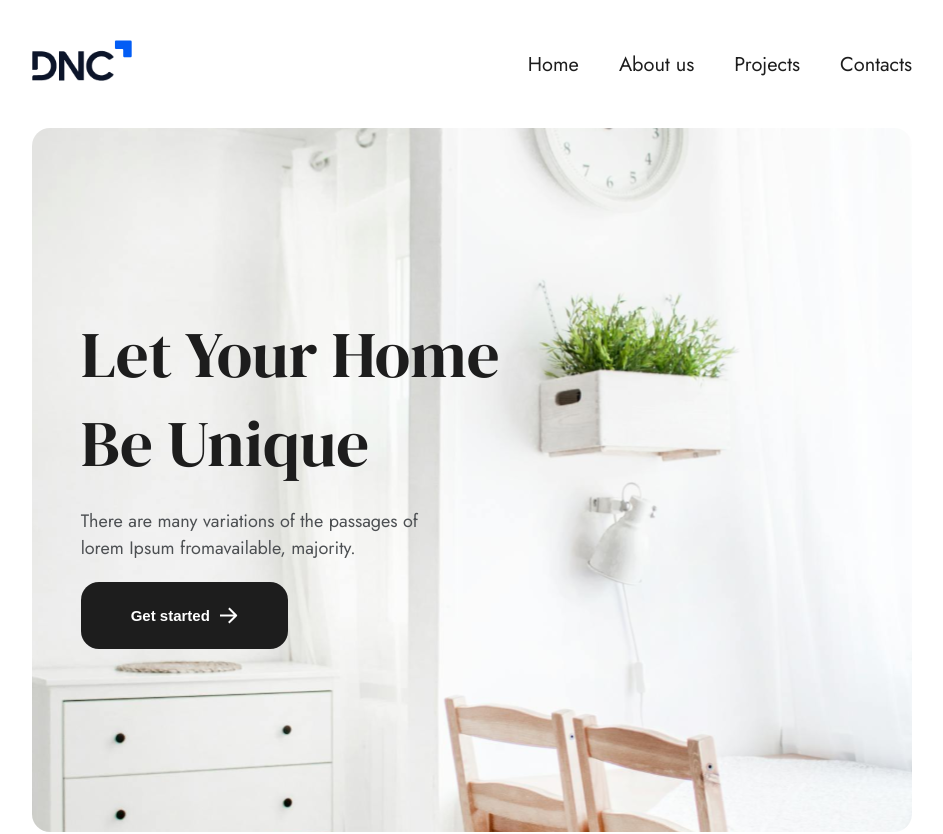
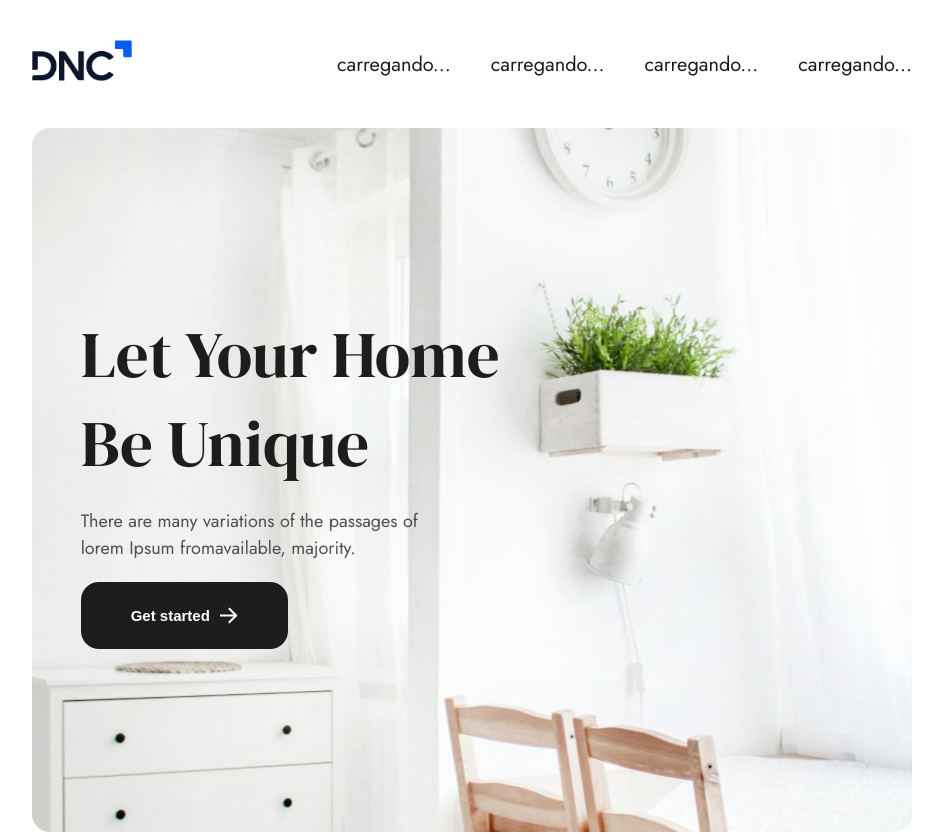
Before and after one commit to hashiraofcode/aprendendoReact, a React (Vite) app in the folder dnc-arq-valmir-neto/: page / in a window 1280 px wide. Shown: the top 834 px of the page, without its empty margins (168-1111 px from the left). Built offline with nearby package versions, Linux system fonts and the light colour scheme; no server answers.

Commit message:
context header concluido

```diff
--- a/dnc-arq-valmir-neto/src/components/Header/Header.jsx
+++ b/dnc-arq-valmir-neto/src/components/Header/Header.jsx
@@ -1,10 +1,25 @@
 import { Link } from 'react-router-dom'
-import { useState } from 'react'
+import { useState, useContext } from 'react'
 import logo from '../../assets/logo-dnc.svg'
 import '../Header/Header.css'
 import ButtonMenu from '../buttonsAplication/button'
+
+//CONTEXTO
+import { AppContext } from '../../context/textsContext'
+
+// UTILITS
+import { callBackDefaultContent } from '../../utilits/callBackDefaultContent'
+
 function Header() {
+const contextData = useContext(AppContext);
+const contentApplication = contextData?.contentApplication;
+const language = contextData?.language;
+
+
+
     const [isOpen,setOpen] = useState(false);
+
+
     return (
         <>
         <div className="container">
@@ -24,16 +39,16 @@ function Header() {
                     </div>
                     <ul className='flex-container flex-grow jc-end'>
                         <li>
-                            <Link to='/'>Home</Link>
+                            <Link to='/'>{callBackDefaultContent(contentApplication,language,'menu', 'home')}</Link>
                         </li>
                         <li>
-                            <Link to='/about'>About us</Link>
+                            <Link to='/about'>{callBackDefaultContent(contentApplication,language,'menu', 'about')}</Link>
                         </li>
                         <li>
-                            <Link to='/projects'>Projects</Link>
+                            <Link to='/projects'>{callBackDefaultContent(contentApplication,language,'menu', 'projects')}</Link>
                         </li>
                         <li>
-                            <Link to='/contact'>Contacts</Link>
+                            <Link to='/contact'>{callBackDefaultContent(contentApplication,language,'menu', 'contact')}</Link>
                         </li>
                     </ul>
                 </nav>
```
